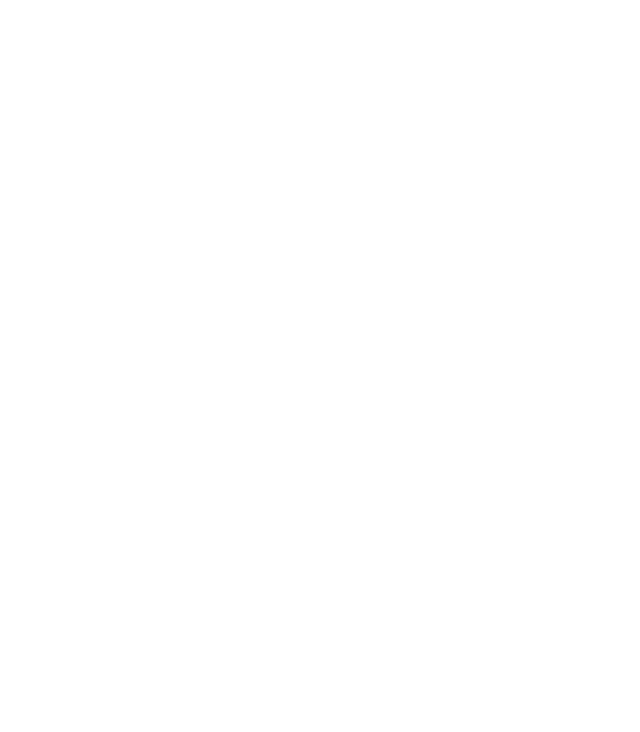
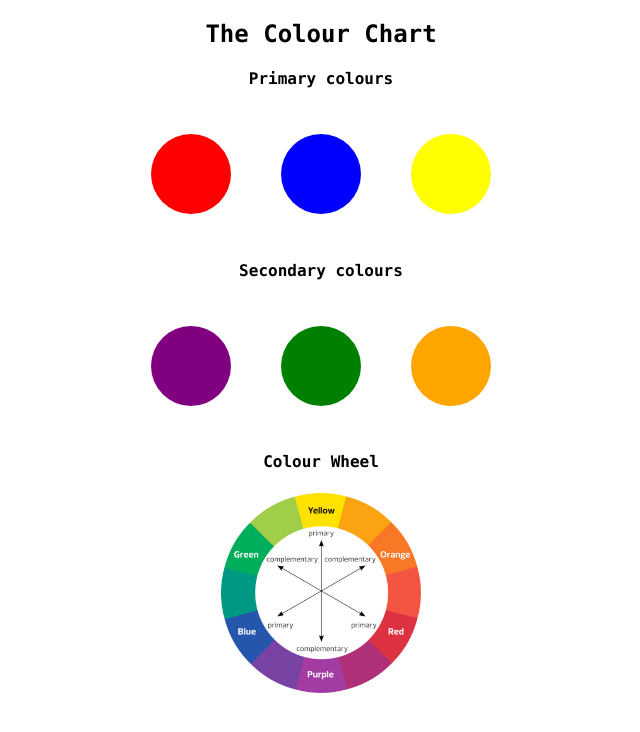
Before and after one commit to DarkBlade33/week_0_mern, a plain HTML site: page tasks/task0/index.html in a window 1280 px wide. Shown: the whole page, without its empty margins (319-959 px from the left). Drawn offline with Linux system fonts and the light colour scheme.

Commit message:
color chart added

```diff
--- a/tasks/task0/index.html
+++ b/tasks/task0/index.html
@@ -5,6 +5,24 @@
     <meta http-equiv="X-UA-Compatible" content="IE=edge" />
     <meta name="viewport" content="width=device-width, initial-scale=1.0" />
     <title>Colour Wheel</title>
+    <link rel="stylesheet" href="styles.css">
   </head>
-  <body></body>
+  <body>
+    <h2>The Colour Chart</h2>
+    <h4>Primary colours</h4>
+    <div class = "container">
+        <div class = "red"></div>
+        <div class = "blue"></div>
+        <div class = "yellow"></div>
+    </div>
+    <h4>Secondary colours</h4>
+    <div class = "container">
+        <div class = "purple"></div>
+        <div class = "green"></div>
+        <div class = "orange"></div>
+    </div>
+    <h4>Colour Wheel</h4>
+    <div class = "image"><img src="color-wheel.jpg" alt="color-wheel" class="colorWheel"></div>
+
+  </body>
 </html>
--- a/tasks/task0/styles.css
+++ b/tasks/task0/styles.css
@@ -0,0 +1,43 @@
+h2, h4{
+    text-align: center;
+    font-family: "Lucida Console";
+}
+
+.red{
+    background-color: red;
+}
+.blue{
+    background-color: blue;
+}
+.yellow{
+    background-color: yellow;
+}
+.purple{
+    background-color: purple;
+}
+.green{
+    background-color: green;
+}
+.orange{
+    background-color: orange;
+}
+
+.container{
+    display: flex;
+    justify-content: center;
+}
+
+.red, .blue, .yellow, .purple, .green, .orange{
+    border-radius: 50%;
+    height: 80px;
+    width: 80px;
+    margin: 25px;
+}
+
+img{
+    width: 200px;
+    height: 200px;
+    display: block;
+    margin-left: auto;
+    margin-right: auto;
+}
```
Also changed, not shown: tasks/task0/color-wheel.jpg (added).
